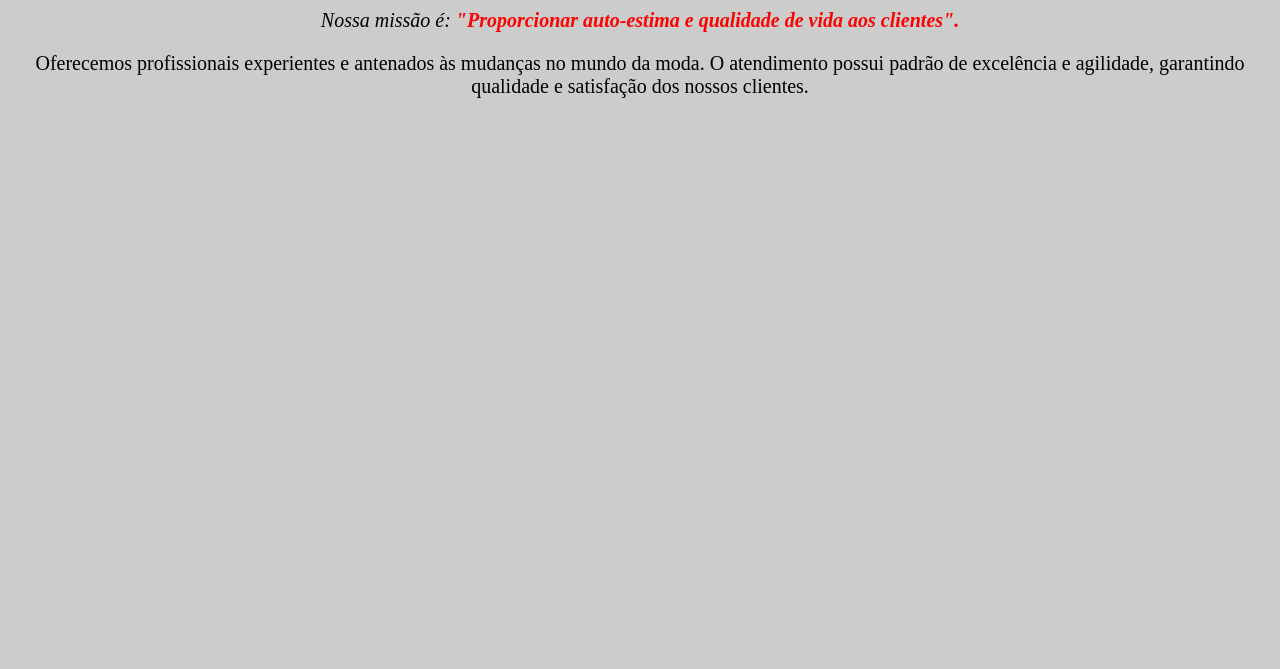
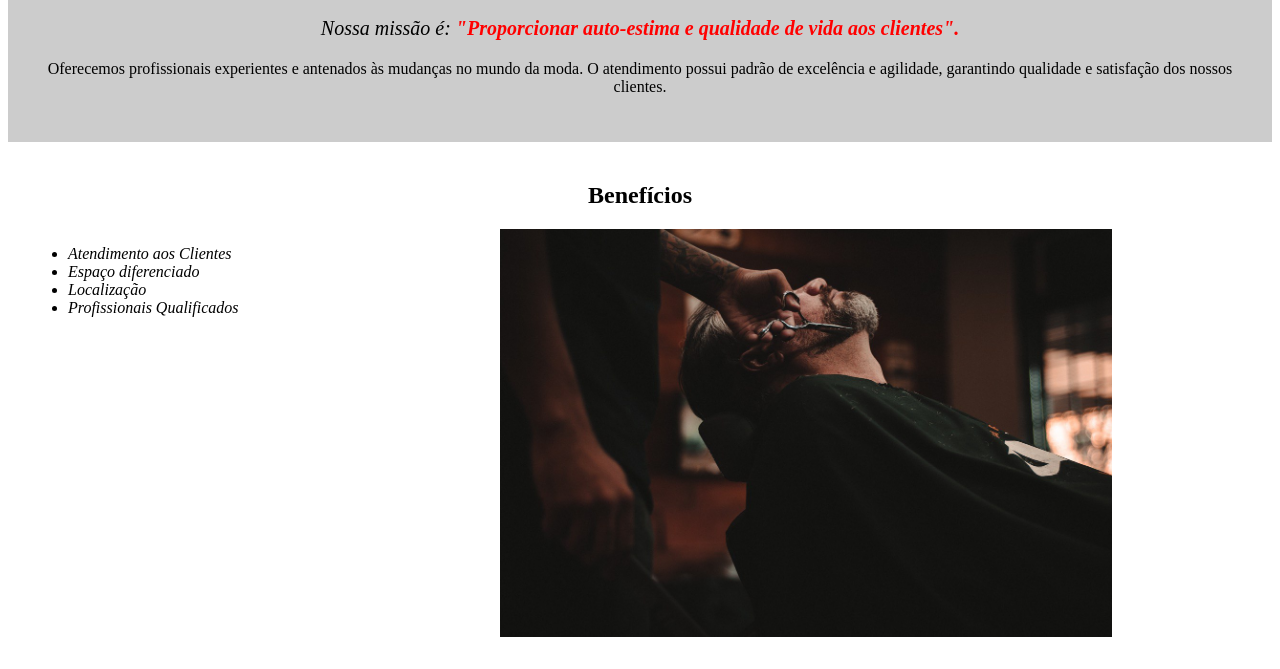
Before and after one commit to Thizeh/HTML1-Alura, a plain HTML site: page index.html in a window 1280 px wide. Shown: the part 635-1304 px from the top of the page. Before the commit the page ends 800 px from the top, so only its background shows below. Drawn offline with Linux system fonts and the light colour scheme.

Commit message:
add beneficios, estilo css e imagem

```diff
--- a/Styles/styles.css
+++ b/Styles/styles.css
@@ -1,20 +1,51 @@
 body {
+}
+
+#banner {
+  width: 100%;
+}
+
+.principal {
   background-color: #ccc;
+  padding: 30px;
 }
 
 h1 {
   text-align: center;
 }
 
-#banner {
-  width: 100%;
+p {
+  text-align: center;
 }
 
-p {
+#missao {
   font-size: 20px;
-  text-align: center;
 }
 
 em strong {
   color: red;
 }
+
+.itens {
+  font-style: italic;
+}
+
+.beneficios {
+  background-color: #fff;
+  padding: 20px;
+}
+
+h2 {
+  text-align: center;
+}
+
+ul {
+  display: inline-block;
+  vertical-align: top;
+  width: 20%;
+  margin-right: 15%;
+}
+
+.imagembeneficios {
+  width: 50%;
+}
--- a/index.html
+++ b/index.html
@@ -11,18 +11,19 @@
   </head>
 
   <body>
+    <img id="banner" src="/assets/banner.jpg" alt="Imagem barbearia" />
+
+    <div class="principal">
       <h1>Sobre a Barbearia Alura</h1>
-
-    <img id="banner" src="/assets/banner.jpg" alt="Imagem barbearia" />
 
       <p>
         Localizada no coração da cidade a <strong>Barbearia Alura</strong> traz
         para o mercado o que há de melhor para o seu cabelo e barba. Fundada em
-      2019, a Barbearia Alura já é destaque na cidade e conquista novos clientes
-      a cada dia.
+        2019, a Barbearia Alura já é destaque na cidade e conquista novos
+        clientes a cada dia.
       </p>
 
-    <p>
+      <p id="missao">
         <em>
           Nossa missão é:
           <strong
@@ -36,5 +37,22 @@
         moda. O atendimento possui padrão de excelência e agilidade, garantindo
         qualidade e satisfação dos nossos clientes.
       </p>
+    </div>
+
+    <div class="beneficios">
+      <h2>Benefícios</h2>
+      <ul>
+        <li class="itens">Atendimento aos Clientes</li>
+        <li class="itens">Espaço diferenciado</li>
+        <li class="itens">Localização</li>
+        <li class="itens">Profissionais Qualificados</li>
+      </ul>
+
+      <img
+        src="/assets/beneficios.jpg"
+        class="imagembeneficios"
+        alt="barba sendo feita"
+      />
+    </div>
   </body>
 </html>
```
Also changed, not shown: assets/beneficios.jpg (added). Lines whose indentation alone changed are shown as unchanged.
